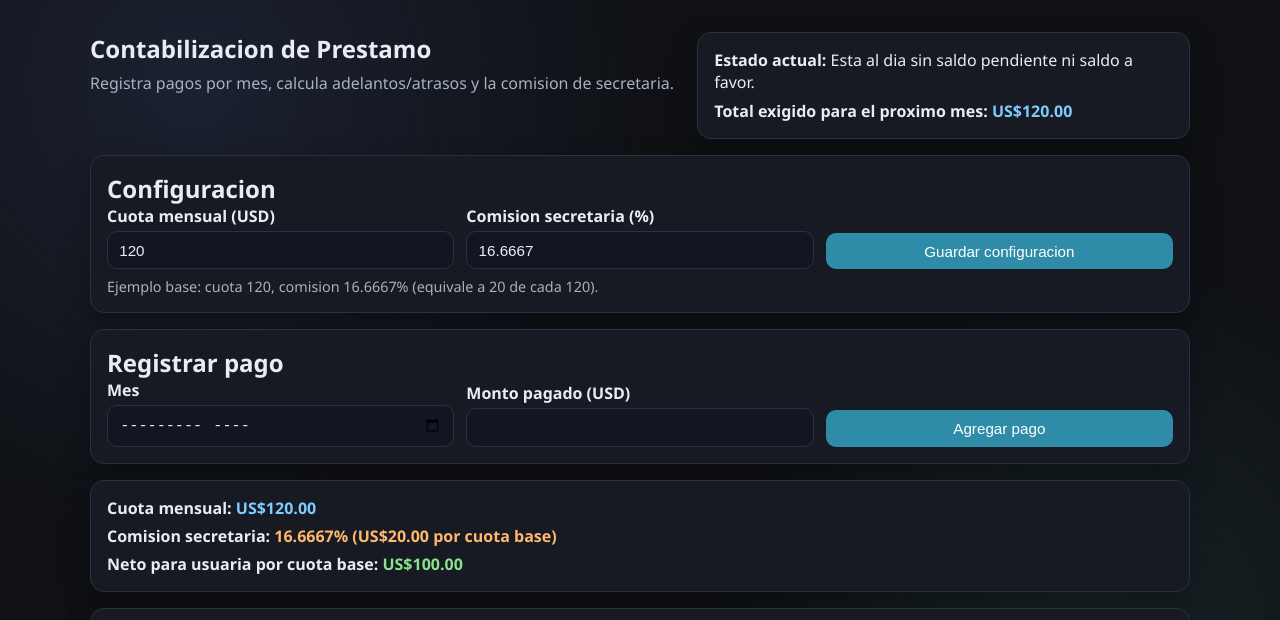
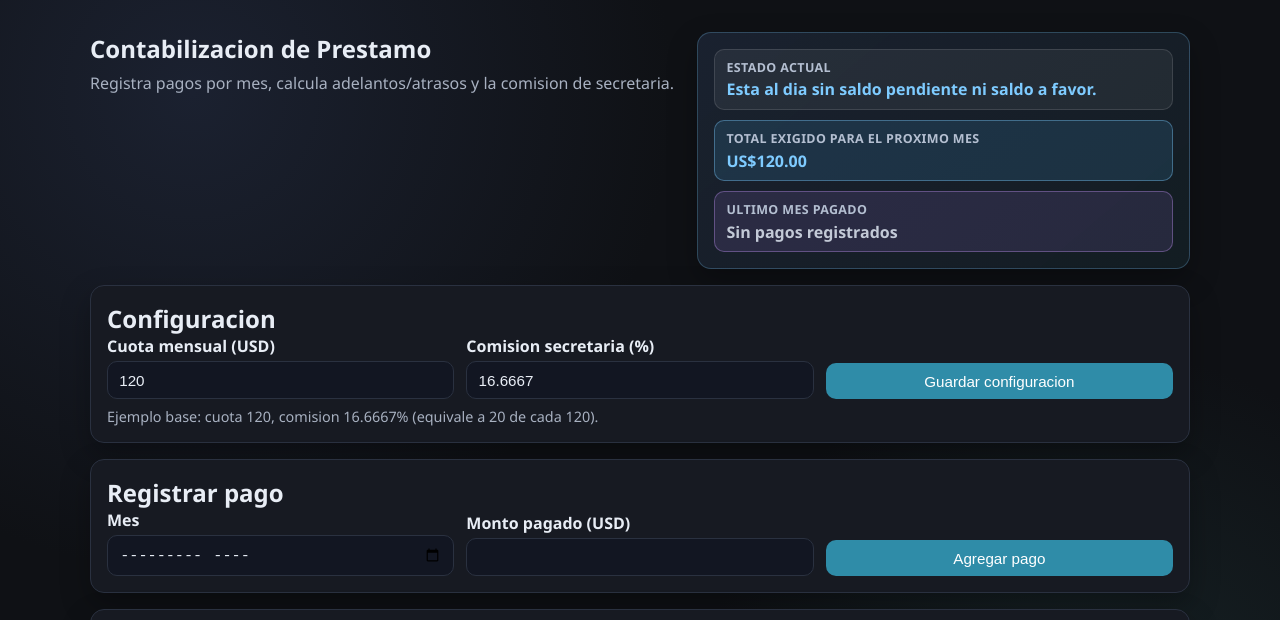
Before and after one commit to Diegoestropini/Control-de-prestamo, a plain HTML site: page index.html in a window 1280 px wide. Shown: the top 620 px of the page. Drawn offline with Linux system fonts and the light colour scheme.

Commit message:
Mejora visual de estado superior y ultimo mes pagado

```diff
--- a/script.js
+++ b/script.js
@@ -138,11 +138,13 @@ function calculateRows() {
   return { rows, finalBalance: balance };
 }
 
-function renderSummary(finalBalance) {
+function renderSummary(finalBalance, rows) {
   const monthlyDue = state.settings.monthlyDue;
   const secretaryPercent = state.settings.secretaryPercent;
   const secretaryMonthly = monthlyDue * (secretaryPercent / 100);
   const userMonthly = monthlyDue - secretaryMonthly;
+  const lastPaidMonth = rows.length > 0 ? monthLabel(rows[rows.length - 1].month) : "Sin pagos registrados";
+  const lastPaidMonthClass = rows.length > 0 ? "month-value" : "month-value-empty";
 
   const nextRequired = Math.max(0, finalBalance + monthlyDue);
   const statusText = finalBalance > 0
@@ -150,10 +152,22 @@ function renderSummary(finalBalance) {
     : finalBalance < 0
       ? `Tiene saldo a favor de ${money(Math.abs(finalBalance))}.`
       : "Esta al dia sin saldo pendiente ni saldo a favor.";
+  const statusTone = finalBalance > 0 ? "is-warning" : finalBalance < 0 ? "is-ok" : "is-neutral";
+  const statusValueTone = finalBalance > 0 ? "status-value-due" : finalBalance < 0 ? "status-value-advance" : "status-value-ontrack";
 
   topStatus.innerHTML = `
-    <div><strong>Estado actual:</strong> ${statusText}</div>
-    <div><strong>Total exigido para el proximo mes:</strong> <span class="amount-general">${money(nextRequired)}</span></div>
+    <div class="status-line ${statusTone}">
+      <span class="status-label">Estado actual</span>
+      <span class="status-value ${statusValueTone}">${statusText}</span>
+    </div>
+    <div class="status-line is-highlight">
+      <span class="status-label">Total exigido para el proximo mes</span>
+      <span class="status-value amount-general">${money(nextRequired)}</span>
+    </div>
+    <div class="status-line is-month">
+      <span class="status-label">Ultimo mes pagado</span>
+      <span class="status-value ${lastPaidMonthClass}">${lastPaidMonth}</span>
+    </div>
   `;
 
   summary.innerHTML = `
@@ -224,7 +238,7 @@ function render() {
   secretaryPercentInput.value = state.settings.secretaryPercent;
 
   const { rows, finalBalance } = calculateRows();
-  renderSummary(finalBalance);
+  renderSummary(finalBalance, rows);
   renderTable(rows);
 }
 
--- a/styles.css
+++ b/styles.css
@@ -118,8 +118,79 @@ button.danger {
 
 .top-status {
   display: grid;
-  gap: 0.45rem;
+  gap: 0.65rem;
   align-content: center;
+  background: linear-gradient(140deg, rgba(56, 76, 115, 0.28), rgba(28, 51, 61, 0.35));
+  border: 1px solid rgba(126, 203, 255, 0.25);
+}
+
+.status-line {
+  display: grid;
+  gap: 0.2rem;
+  padding: 0.58rem 0.7rem;
+  border-radius: 10px;
+  background: rgba(255, 255, 255, 0.04);
+  border: 1px solid rgba(255, 255, 255, 0.06);
+}
+
+.status-label {
+  font-size: 0.78rem;
+  text-transform: uppercase;
+  letter-spacing: 0.03em;
+  color: #b4bfd1;
+  font-weight: 700;
+}
+
+.status-value {
+  color: #eef4ff;
+  font-weight: 700;
+  line-height: 1.25;
+}
+
+.status-value-ontrack {
+  color: #7ecbff;
+}
+
+.status-value-due {
+  color: #ff9aa3;
+}
+
+.status-value-advance {
+  color: #72e6a6;
+}
+
+.status-line.is-highlight {
+  background: rgba(73, 178, 240, 0.14);
+  border-color: rgba(126, 203, 255, 0.38);
+}
+
+.status-line.is-month {
+  background: rgba(180, 130, 255, 0.12);
+  border-color: rgba(202, 154, 255, 0.35);
+}
+
+.month-value {
+  color: #7ae7ff;
+  text-shadow: 0 0 14px rgba(122, 231, 255, 0.3);
+}
+
+.month-value-empty {
+  color: #c3cad7;
+}
+
+.status-line.is-warning {
+  background: rgba(255, 128, 142, 0.14);
+  border-color: rgba(255, 138, 149, 0.4);
+}
+
+.status-line.is-ok {
+  background: rgba(89, 211, 146, 0.14);
+  border-color: rgba(89, 211, 146, 0.38);
+}
+
+.status-line.is-neutral {
+  background: rgba(255, 255, 255, 0.06);
+  border-color: rgba(255, 255, 255, 0.12);
 }
 
 .table-header {
```
